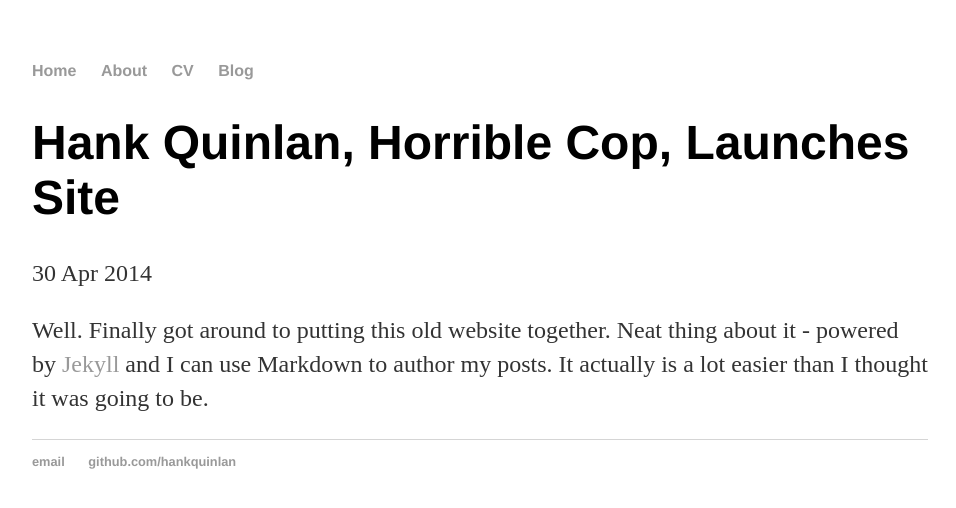
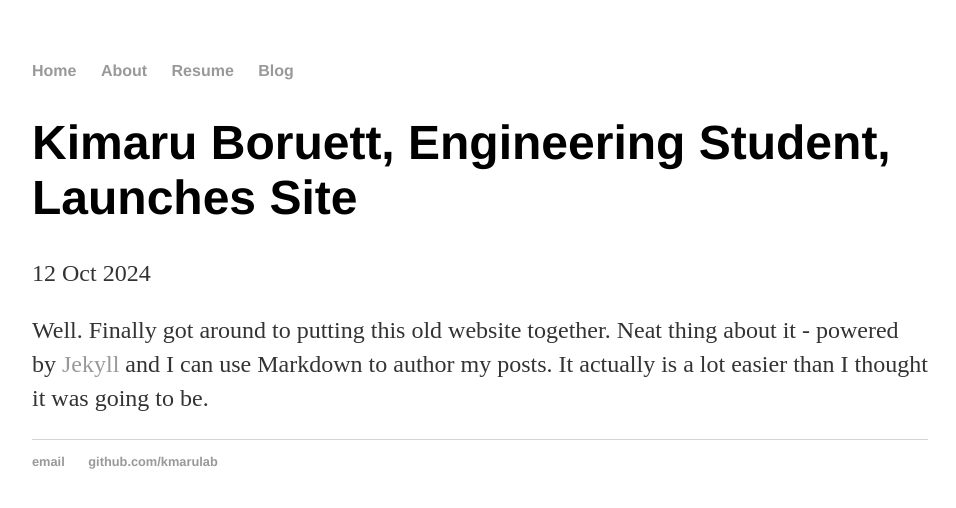
Before and after one commit to kmarulab/kmarulab.github.io, a Jekyll site: the page built from _posts/2024-10-12-kimaru-boruett-site-launched.md, in a window 1280 px wide. Shown: the top 508 px of the page, without its empty margins (160-1116 px from the left). Built offline with Jekyll 4.4.1, drawn with Linux system fonts in a browser that asks for light colours.

Commit message:
My Updates

```diff
--- a/_config.yml
+++ b/_config.yml
@@ -1,3 +1,3 @@
-name: Hank Quinlan, Horrible Cop
+name: Kimaru Boruett, Engineering Student
 markdown: kramdown
 permalink: /blog/:year/:month/:day/:title
--- a/_layouts/default.html
+++ b/_layouts/default.html
@@ -13,7 +13,7 @@
 <ul>
 <li><a href="/">Home</a></li>
 <li><a href="/about">About</a></li>
-<li><a href="/cv">CV</a></li>
+<li><a href="/resume">Resume</a></li>
 <li><a href="/blog">Blog</a></li>
 </ul>
     </nav>
@@ -25,8 +25,8 @@
 
   <footer>
    <ul>
-   <li><a href="mailto:hankquinlanhub@gmail.com">email</a></li>
-   <li><a href="https://github.com/hankquinlan">github.com/hankquinlan</a></li>
+   <li><a href="mailto:emkboruett@gmail.com">email</a></li>
+   <li><a href="https://github.com/kmarulab">github.com/kmarulab</a></li>
    </ul>
   </footer>
   </body>
--- a/_posts/2014-04-30-hank-quinlan-site-launched.md
+++ b/_posts/2024-10-12-kimaru-boruett-site-launched.md
@@ -1,7 +1,7 @@
 ---
 layout: post
-title: "Hank Quinlan, Horrible Cop, Launches Site"
-date: 2014-04-30
+title: "Kimaru Boruett, Engineering Student, Launches Site"
+date: 2024-10-12
 ---
 
 Well. Finally got around to putting this old website together. Neat thing about it - powered by [Jekyll](http://jekyllrb.com) and I can use Markdown to author my posts. It actually is a lot easier than I thought it was going to be.
--- a/about/index.html
+++ b/about/index.html
@@ -8,8 +8,8 @@ title: About Hank Quinlan
 			<p>You can optionally insert a brief bio here. You went to this school, you studied that, you now work in this field with research interests in that subject. At your previous position at this place, you worked on this or that. You can list some of your significant accomplishments, awards, or recognition here as well. You live in this city with these animals and people. In your free time you like X, Y, and Z.</p>
 
 			<ul class="contacts">
-				<li><a href="#">@TwitterHandle</a></li>
-				<li><a href="#">Your Departmental Webpage</a></li>
-				<li><a href="#">Another site you want to link to</a></li>
+				<li><a href="https://x.com/ebkimaru">@ebkimaru</a></li>
+				<li><a href="https://www.swarthmore.edu/engineering">Swarthmore Engineering</a></li>
+				<li><a href="https://medium.com/@emkboruett">Medium Link</a></li>
 				</ul>
 		</div>
--- a/index.html
+++ b/index.html
@@ -1,9 +1,9 @@
 ---
 layout: default
-title: Hank Quinlan, Horrible Cop
+title: Kimaru Boruett, Engineering Student
 ---
 
 		<div class="blurb">
-			<h1>Hi there, I'm Hank Quinlan!</h1>
-			<p>I'm best known as the horrible cop from <em>A Touch of Evil</em>. Don't trust me. <a href="/about">Read more about my life...</a></p>
+			<h1>Hi there, I'm Kimaru Boruett!</h1>
+			<p>I'm a junior at Swarthmore College majoring in Engineering(Electrical) and Mathematics(Applied) <a href="/about">Read more about my life...</a></p>
 		</div>
```
Also changed, not shown: blog/atom.xml (+8 -8 lines), resume/index.html (added, +18 -0 lines).
